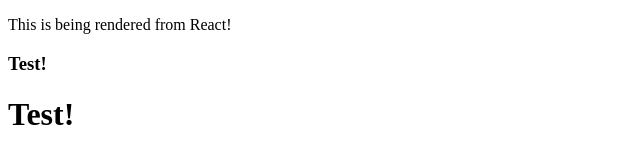
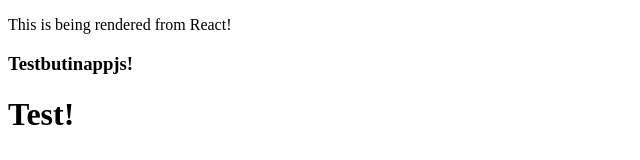
Before and after one commit to ianhnizdo/TestApplication, a React app: page / in a window 1280 px wide. Shown: the top 160 px of the page, without its empty margins (0-640 px from the left). Built offline with nearby package versions, Linux system fonts and the light colour scheme.

Commit message:
Working on webpack.

```diff
--- a/client/App.jsx
+++ b/client/App.jsx
@@ -1,9 +1,10 @@
-import react from "react";
+import React from "react";
 
 function App() {
+  console.log("testing");
   return (
     <section>
-      <h1>Test!</h1>
+      <h1>Testbutinappjs!</h1>
     </section>
   );
 }
--- a/webpack.config.js
+++ b/webpack.config.js
@@ -1,3 +1,5 @@
+
+
 module.exports = {
   entry: "./client/index.jsx",
   output: {
@@ -18,4 +20,7 @@
       },
     ],
   },
+  resolve: {
+    extensions: ['.ts', '.js', '.jsx'],
+  }
 };
```
Also changed, not shown: 1 other file (tests, documents, lock files or other folders).
